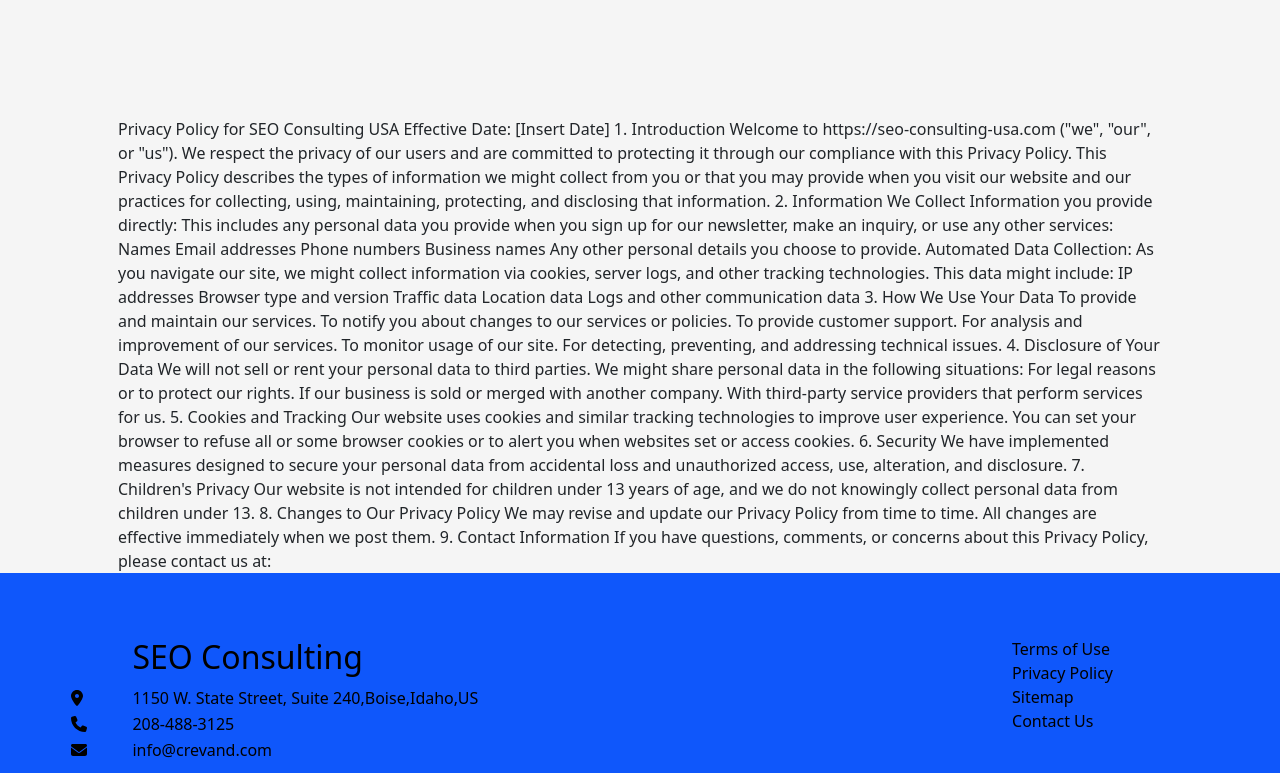
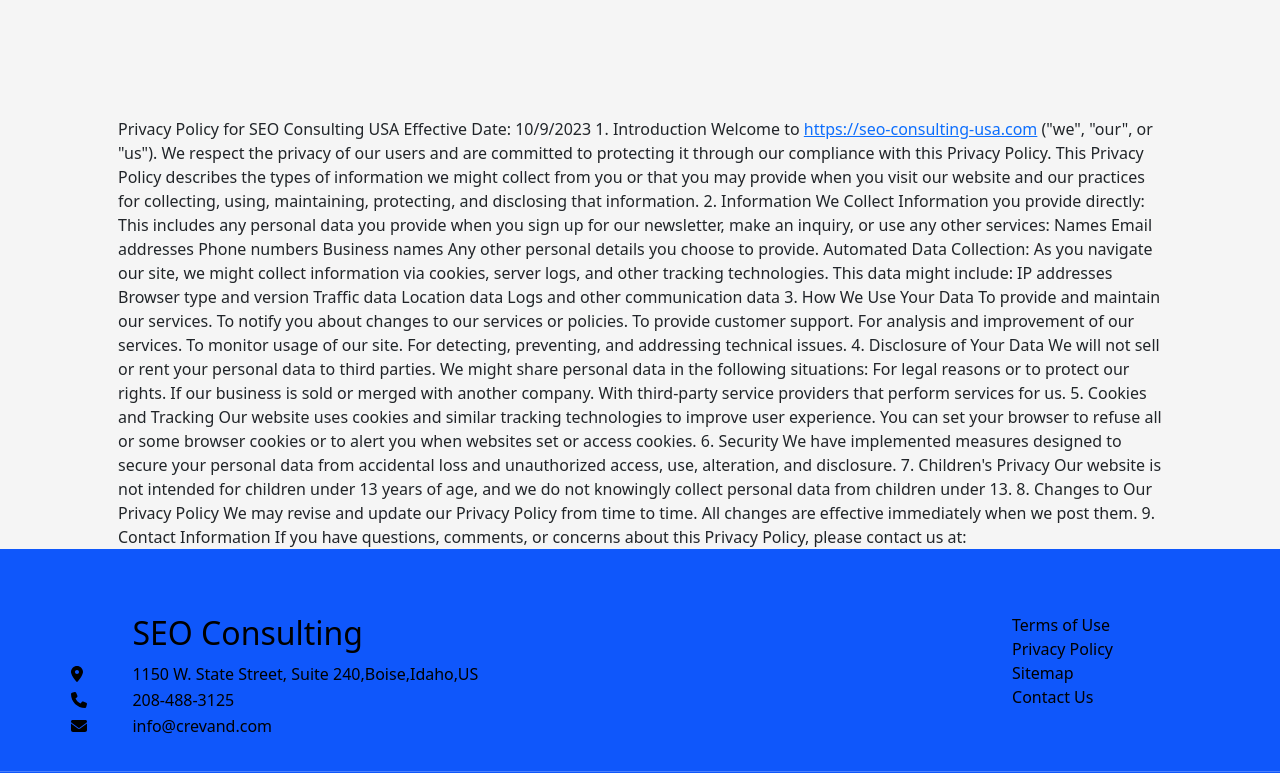
Before and after one commit to SEOBoise/seo-consulting-usa, a plain HTML site: page privacy.html in a window 1280 px wide. Shown: the part 595-1368 px from the top of the page. Drawn offline with nearby package versions, Linux system fonts and the light colour scheme.

Commit message:
Update privacy.html

```diff
--- a/privacy.html
+++ b/privacy.html
@@ -214,11 +214,11 @@
             <div>
               Privacy Policy for SEO Consulting USA
 
-Effective Date: [Insert Date]
+Effective Date: 10/9/2023
 
 1. Introduction
 
-Welcome to https://seo-consulting-usa.com ("we", "our", or "us"). We respect the privacy of our users and are committed to protecting it through our compliance with this Privacy Policy.
+Welcome to <a href="https://seo-consulting-usa.com">https://seo-consulting-usa.com</a> ("we", "our", or "us"). We respect the privacy of our users and are committed to protecting it through our compliance with this Privacy Policy.
 
 This Privacy Policy describes the types of information we might collect from you or that you may provide when you visit our website and our practices for collecting, using, maintaining, protecting, and disclosing that information.
 
```
